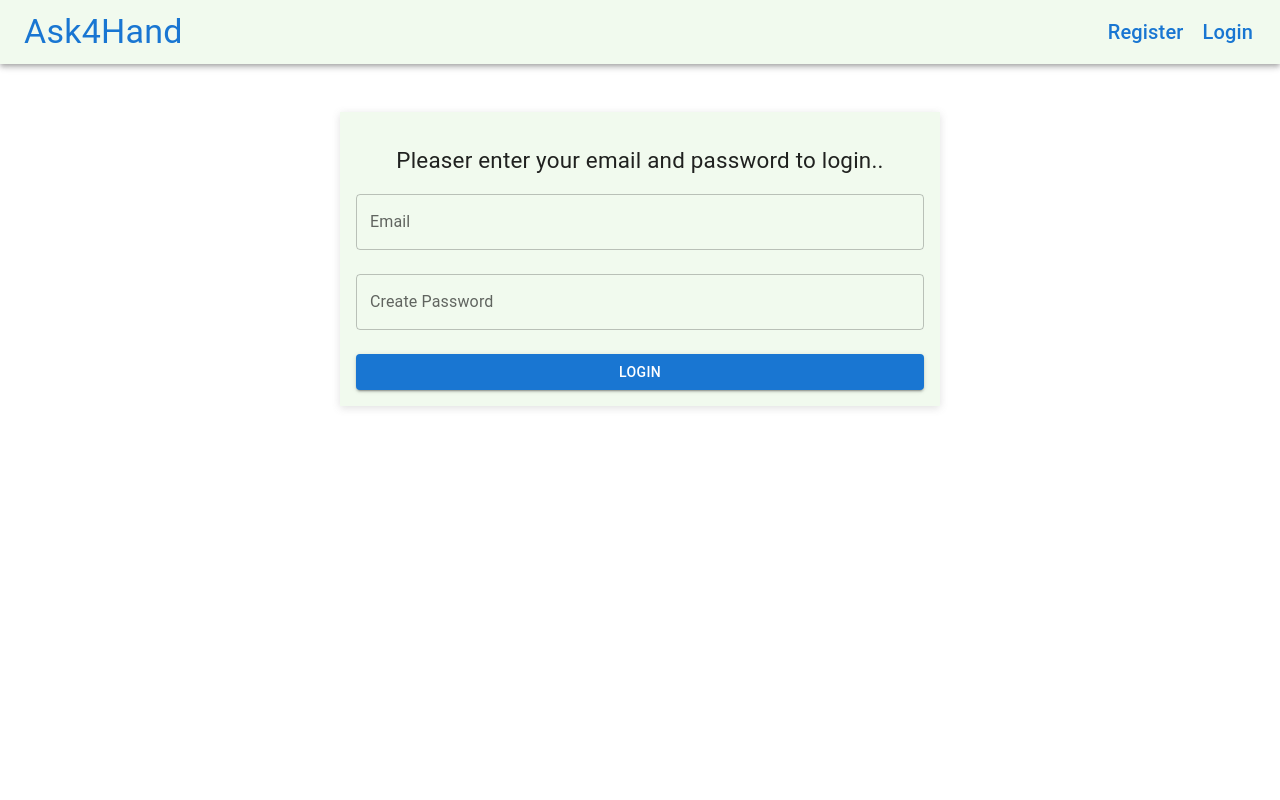
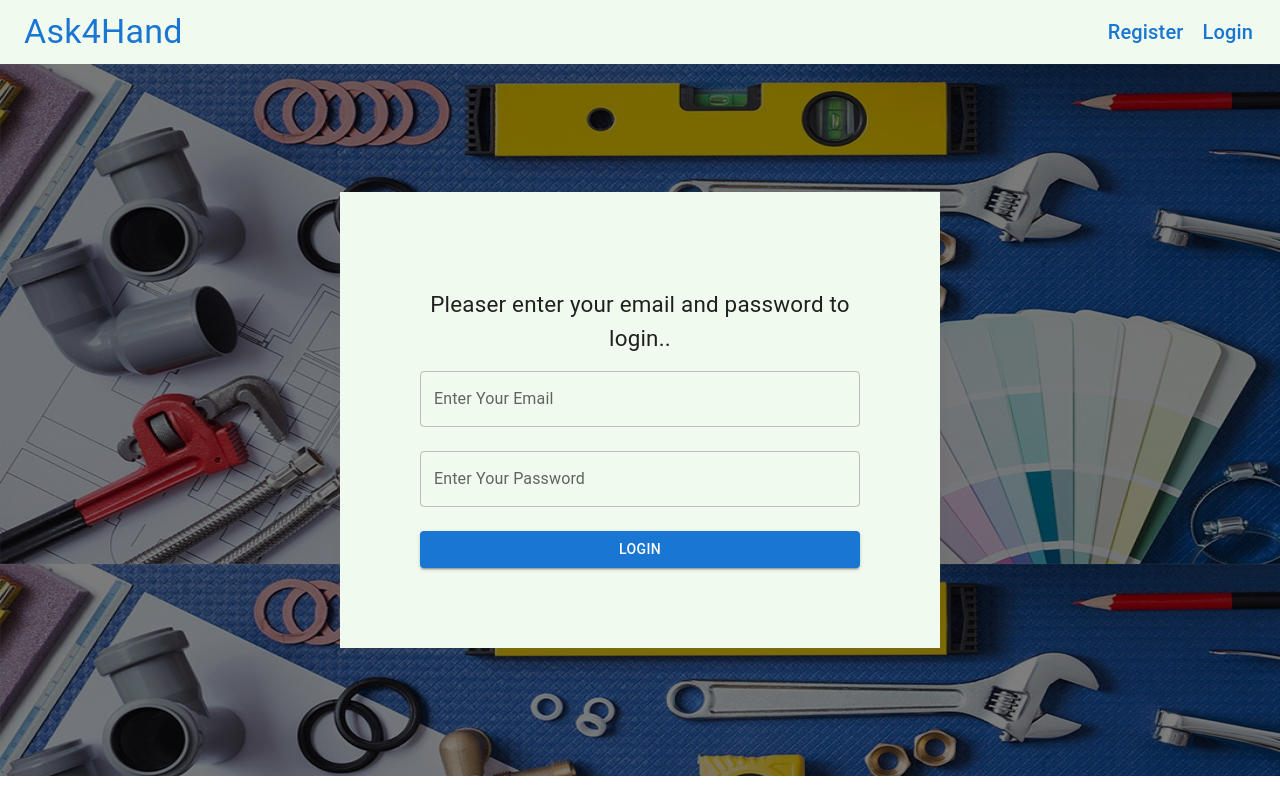
Before and after one commit to stphncrt/Ask4Hand, a React app in the folder client/: page /login in a window 1280 px wide. Built offline with nearby package versions, Linux system fonts and the light colour scheme; what react-swipeable-views-utils would draw is missing.

Commit message:
modified login page

```diff
--- a/client/src/components/WorkerForm.jsx
+++ b/client/src/components/WorkerForm.jsx
@@ -11,7 +11,7 @@ import {
   InputLabel,
   Typography,
 } from "@mui/material";
-import { RegisterValidationSchema } from "../util/FormValidation";
+import { RegisterValidationSchema } from "../util/formValidation";
 import AppContext from "../context/AppContext";
 import { getLatLng } from "../api/getlatlng";
 
@@ -222,7 +222,6 @@ const WorkerForm = () => {
                 fullWidth
                 multiline
                 rows={4}
-                defaultValue="Describe Your Job"
                 value={formik.values.description}
                 onChange={formik.handleChange}
                 name="description"
--- a/client/src/pages/Login/LoginPage.jsx
+++ b/client/src/pages/Login/LoginPage.jsx
@@ -4,12 +4,15 @@ import { useFormik } from "formik";
 import AppContext from "../../context/AppContext";
 import { Button, TextField, Grid, Container, Typography } from "@mui/material";
 import * as Yup from "yup";
+import styled from "styled-components";
+import searchBackgroundImage from "../../../assets/search-bar-background.jpeg";
+import { StyledWrapper } from "../RegisterPage/RegisterPage";
 
 const styleFunc = makeStyles({
   wrapper: {
     margin: "3rem auto",
     boxShadow: "rgba(99, 99, 99, 0.2) 0px 2px 8px 0px",
-    padding: "1rem",
+    padding: "5rem",
     backgroundColor: "rgb(241,250,238)",
   },
   text: {
@@ -47,6 +50,7 @@ const LoginPage = () => {
   });
 
   return (
+    <StyledWrapper>
       <Container className={signUpStyles.wrapper} maxWidth="sm">
         <Typography className={signUpStyles.text}>
           Pleaser enter your email and password to login..
@@ -55,7 +59,7 @@ const LoginPage = () => {
           <Grid container spacing={3}>
             <Grid item xs={12}>
               <TextField
-              label="Email"
+                label="Enter Your Email"
                 variant="outlined"
                 fullWidth
                 value={formik.values.email}
@@ -71,7 +75,7 @@ const LoginPage = () => {
 
             <Grid item xs={12}>
               <TextField
-              label="Create Password"
+                label="Enter Your Password"
                 variant="outlined"
                 fullWidth
                 value={formik.values.password}
@@ -99,6 +103,7 @@ const LoginPage = () => {
           </Grid>
         </form>
       </Container>
+    </StyledWrapper>
   );
 };
 
```
Lines whose indentation alone changed are shown as unchanged.
